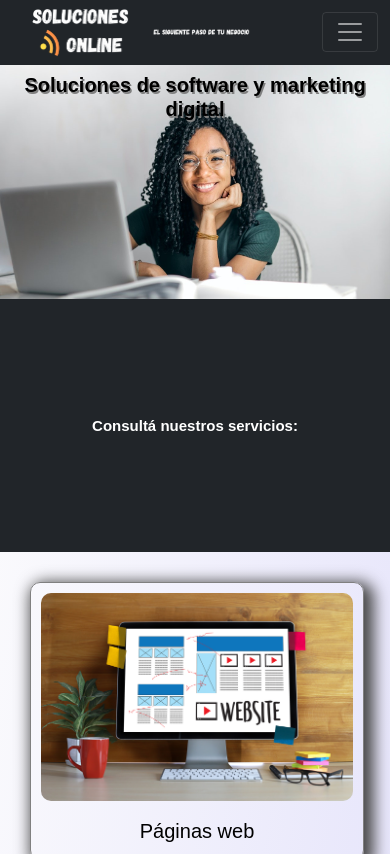
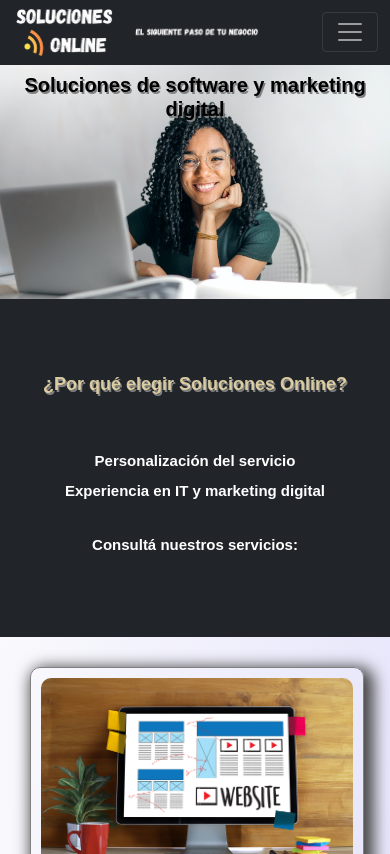
Before and after one commit to nahuel-lopez-dev/proyecto-coderhouse, a plain HTML site: page index.html in a window 390 px wide. Shown: the top 854 px of the page. Drawn offline with nearby package versions, Linux system fonts and the light colour scheme.

Commit message:
Agregando el logo al footer y modificando estilos

```diff
--- a/assets/scss/style.scss
+++ b/assets/scss/style.scss
@@ -33,19 +33,18 @@ $theme-colors: (
 .logoNav {      /*Este es otro bloque*/
     width: 13vw;
     height: auto;
-    margin-left: 5vw;
+    margin-left: 4vw;
 }
 
 .sloganNav {      /*Este es otro bloque*/
     width: 25vw;
     height: auto;
-    margin-left: 0.7vw;
+    margin-left: 0.5vw;
 }
 
 .logoFooter {
-    width: 10vw;
+    width: 13vw;
     height: auto;
-    margin-left: 5vw;
 }
 
 /*Secciones del home con BEM*/
@@ -72,23 +71,23 @@ $theme-colors: (
     padding: 0 1vw;
 }
 
-.tituloSecundario {     /*.................. Revisar para sacar .......... Este es otro elemento del bloque caja*/
-    color: $colorUno;
+.tituloSecundario {     /*Este es otro elemento del bloque caja*/
+    color: $colorCinco;
     font-size: 35px;
     font-weight: bold;
     font-family: $letraFuente;
-    text-align: center;
-    position: absolute;
-    bottom: 0;
     text-shadow: 1.5px 1.5px 0.5px grey;
+    padding: 5vh;
+    justify-content: center;
 }
 
 .cajaDark {
     max-width: 100vw;
-    height: 30vh;
+    height: 50vh;
+    text-align: center;
     display: flex;
-    justify-content: center;
-    align-items: center;
+    flex-direction: column;
+    justify-content:flex-start;
 }
 
 .subtitulo {        /*Este es otro bloque.*/
@@ -117,7 +116,6 @@ $theme-colors: (
     align-content:center;
     margin: 10px 30px;
 }
-
 
 .caja {         /*Este es otro bloque*/
     display: flex;
@@ -153,7 +151,7 @@ $theme-colors: (
 .cajaPie {              /*Este es otro bloque*/
     display: flex;
     flex-direction: row;
-    justify-content: space-around;
+    justify-content: space-between;
 }
 
 .contenedorPie {        /*Este es otro bloque*/
@@ -433,7 +431,22 @@ $theme-colors: (
     animation-delay: 1s;
 }
 
-@media(max-width: 1024px) {
+@media(max-width: 991.98px) {
+
+    .logoNav {
+        width: 15vw;
+        margin-left: 3vw;
+    }
+
+    .sloganNav {      /*Este es otro bloque*/
+        width: 32vw;
+        height: auto;
+        margin-left: 0;
+    }
+
+    .logoFooter {
+        width: 18vw;
+    }
 
     .tituloPrincipal {
         font-size: 30px;
@@ -498,10 +511,21 @@ $theme-colors: (
 
 }
 
-@media(max-width: 480px) {
+@media(max-width: 575.98px) {
 
     .logoNav {
         width: 25vw;
+        margin-left: 1vw;
+    }
+
+    .sloganNav {
+        width: 32vw;
+        height: auto;
+        margin-left: 0;
+    }
+
+    .logoFooter {
+        width: 30vw;
     }
 
     .tituloPrincipal {
@@ -509,8 +533,15 @@ $theme-colors: (
         margin-top: 1vh;
     }
 
+    .cajaDark {
+        height: 40vh;
+        justify-content: center;
+        padding-bottom: 20px;
+    }
+
     .tituloSecundario {
-        font-size: 15px;
+        font-size: 18px;
+        padding: 5vh;
     }
 
     .tituloPri {
@@ -522,7 +553,7 @@ $theme-colors: (
         line-height: 20px;
     }
 
-    .caja__ImgServ {    /*Este es otro elemento del bloque caja*/
+    .caja__ImgServ {
         height: auto;
         width: 80vw;
     }
--- a/index.html
+++ b/index.html
@@ -73,7 +73,10 @@
 
   <section>
     <div class="cajaDark bg-dark">
-      <h2 class="subtitulo subtitulo--Cent">Consultá nuestros servicios:</h4>
+      <h2 class="tituloSecundario">¿Por qué elegir Soluciones Online?</h2>
+      <h3 class="subtitulo subtitulo--Cent">Personalización del servicio</h3>
+      <h3 class="subtitulo subtitulo--Cent">Experiencia en IT y marketing digital</h3>
+      <h3 class="subtitulo subtitulo--Cent p-4">Consultá nuestros servicios:</h3>
     </div>
 
     <div class="contenedor">
@@ -90,8 +93,8 @@
       </div>
     </div>
 
-    <div class="cajaDark bg-dark">
-      <h4 class="subtitulo subtitulo--Cent">¿Necesitás un software a la medida de tu empresa?</h4>
+    <div class="bg-dark text-center">
+      <h4 class="tituloSecundario">¿Necesitás un software a la medida de tu empresa?</h4>
     </div>
 
     <div class="contenedor">
@@ -141,6 +144,10 @@
     </div>
 
     <div class="contenedorPie">
+      <a href="index.html"><img src="img/logo.png" class="logoFooter"></a>
+    </div>
+
+    <div class="contenedorPie">
       <h5 class="contenedorPie__items contenedorPie__items--itemsColor">© Soluciones Online 2021</h5>
       <h6 class="contenedorPie__items contenedorPie__items--itemsColor">Todos los derechos reservados<h6>
     </div>
```
Also changed, not shown: views/blog.html (+4 -0 lines), views/contactanos.html (+4 -0 lines), views/nosotros.html (+4 -0 lines), views/servicios.html (+4 -0 lines), assets/css/style.css.
